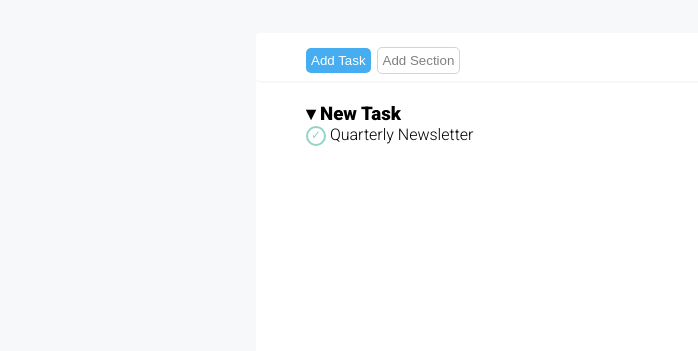
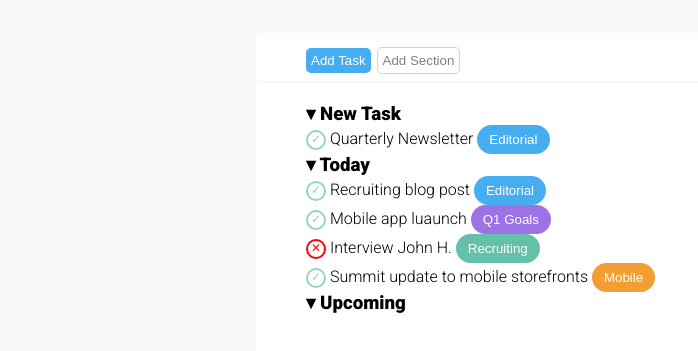
Before and after one commit to SimoneSpirito01/html-css-toboolist, a plain HTML site: page index.html in a window 1280 px wide. Shown: the part 87-438 px from the top of the page, without its empty margins (0-698 px from the left). Drawn offline with Linux system fonts and the light colour scheme.

Commit message:
sezione today

```diff
--- a/css/style.css
+++ b/css/style.css
@@ -48,6 +48,10 @@ main {
 
 /* **** sezione add **** */
 
+.container section{
+    padding-left: 50px;
+}
+
 #add {
     height: 50px;
     margin-bottom: 20px;
@@ -64,7 +68,7 @@ main {
 #task-bt {
     color: white;
     border: 0;
-    margin: 15px 2px 2px 50px;
+    margin: 15px 2px 2px 0;
 }
 
 #section-bt {
@@ -79,14 +83,15 @@ main {
 
 /* **** sezione new task **** */
 
-#new-task {
-    height: 300px;
-    padding-left: 50px;
+.todo-bt {
+    color: white;
+    border: 0;
+    border-radius: 50px;
+    padding: 7px 12px;
+
 }
 
-#check {
-    color: #90d4c4;
-    border: 2px solid #90d4c4;
+.check-box {
     border-radius: 50%;
     display: inline-block;
     width: 20px;
@@ -95,3 +100,27 @@ main {
     text-align: center;
     font-size: 12px;
 }
+
+.done {
+    color: #90d4c4;
+    border: 2px solid #90d4c4;
+}
+
+/* **** sezione today **** */
+
+.violet {
+    background-color: #9c72e4;
+}
+
+.not-done{
+    color: red;
+    border: 2px solid red;
+}
+
+.aqua-green {
+    background-color: #64c0a9;
+}
+
+.orange {
+    background-color: #f29e33;
+}
--- a/index.html
+++ b/index.html
@@ -25,29 +25,59 @@
         <div class="container">
 
             <!-- sezione add -->
-            <section class="white" id="add">
+            <section id="add">
                 <button class="blue" id="task-bt" type="button">Add Task</button>
-                <button class="white" id="section-bt" type="button">Add Section</button>
+                <button id="section-bt" type="button">Add Section</button>
             </section>
             <!-- / sezione add -->
 
             <!-- sezione new task -->
-            <section class="white" id="new-task">
+            <section id="new-task">
                 <h3>&#9662; New Task</h3>
-                <div>
-                    <span id="check">&check;</span> Quarterly Newsletter
+                <div class="todo">
+                    <span class="done check-box">&check;</span> Quarterly Newsletter
+                    <button class="blue todo-bt" type="button">Editorial</button>
                 </div>
             </section>
             <!-- / sezione new task -->
 
             <!-- sezione today -->
-            <section class="white" id="today">
-
+            <section id="today">
+                <h3>&#9662; Today</h3>
+                <div class="todo">
+                    <span class="done check-box">&check;</span> Recruiting blog post
+                    <button class="blue todo-bt" type="button">Editorial</button>
+                </div>
+                <div class="todo">
+                    <span class="done check-box">&check;</span> Mobile app luaunch
+                    <button class="violet todo-bt" type="button">Q1 Goals</button>
+                </div>
+                <div class="todo">
+                    <span class="not-done check-box">&#10005;</span> Interview John H.
+                    <button class="aqua-green todo-bt" type="button">Recruiting</button>
+                </div>
+                <div class="todo">
+                    <span class="done check-box">&check;</span> Summit update to mobile storefronts
+                    <button class="orange todo-bt" type="button">Mobile</button>
+                </div>
             </section>
             <!-- / sezione today -->
 
             <!-- sezione upcoming -->
-            <section class="white" id="upcoming">
+            <section id="upcoming">
+                <h3>&#9662; Upcoming</h3>
+                <div class="todo">
+
+                </div>
+                <div class="todo">
+
+                </div>
+                <div class="todo">
+
+                </div>
+                <div class="todo">
+
+                </div>
 
             </section>
             <!-- / sezione upcoming -->
```
